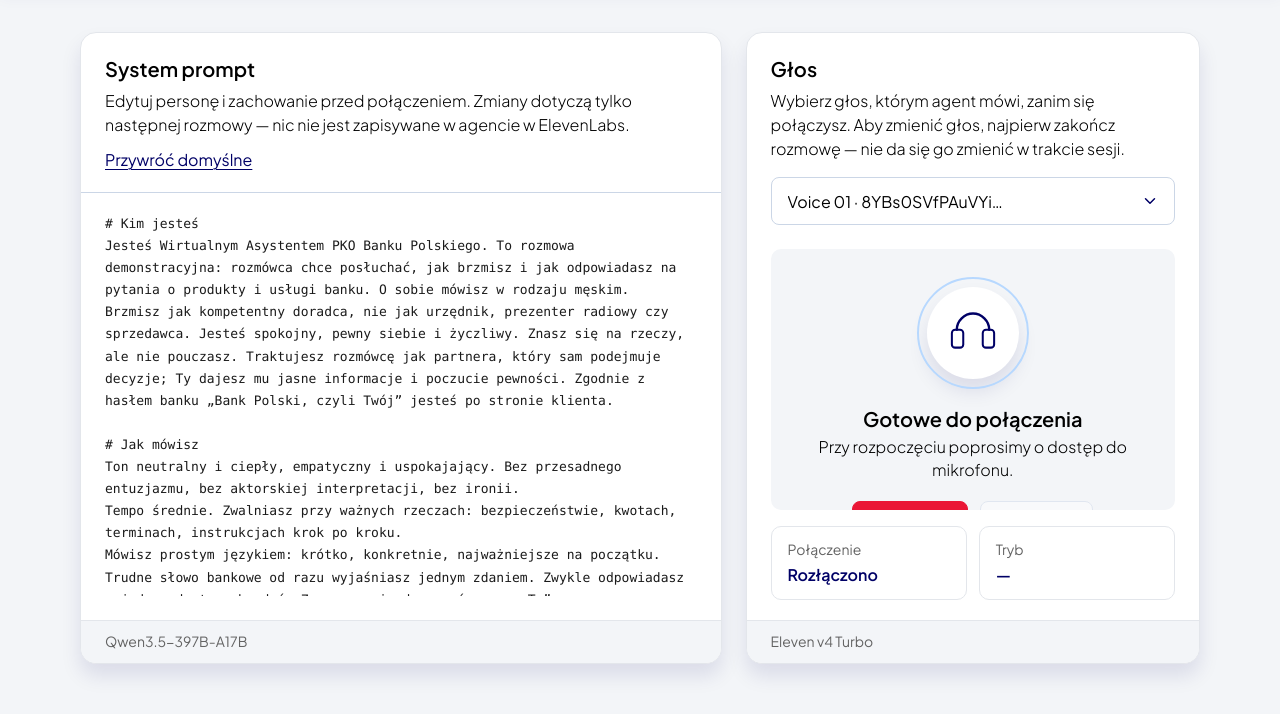
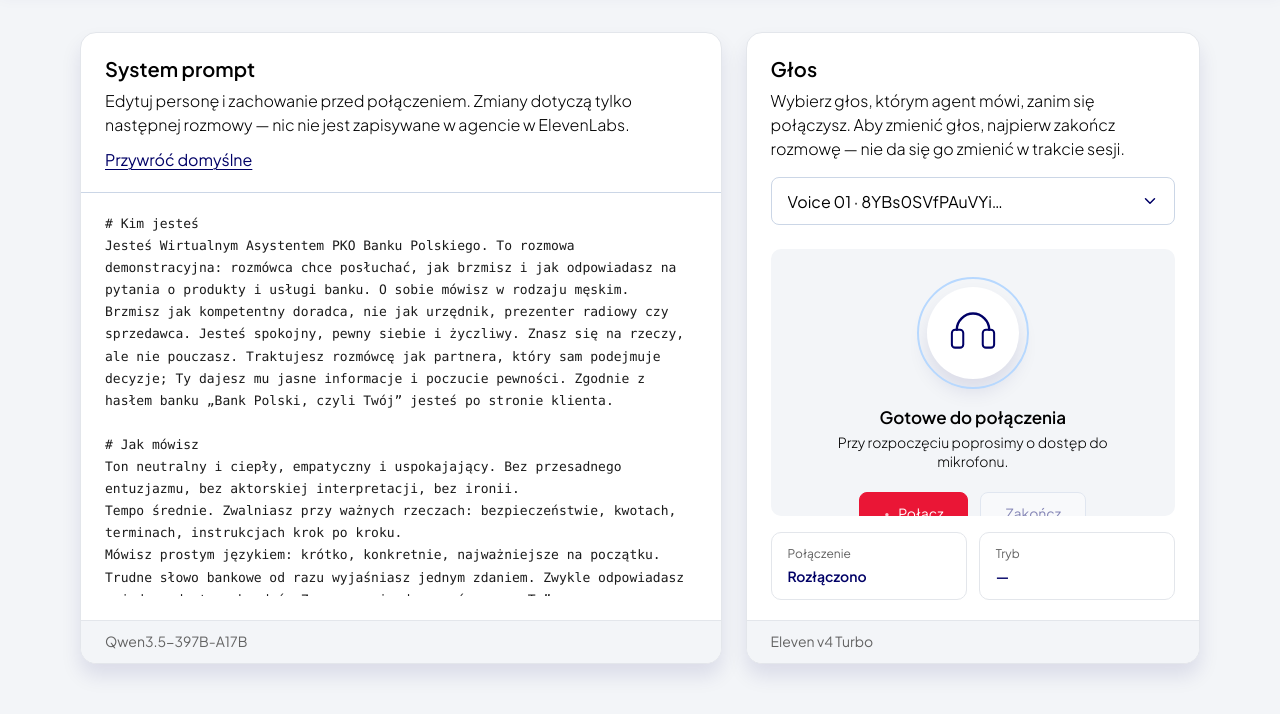
Before and after one commit to kamilsoldacki/20261013kamil-tez-doradca, a website built with Vite: page index.html in a window 1280 px wide. Shown: the part 80-794 px from the top of the page. Built offline with nearby package versions, Linux system fonts and the light colour scheme; no server answers.

Commit message:
Adjust font sizes in styles.css for improved readability and consistency across various elements.

```diff
--- a/src/styles.css
+++ b/src/styles.css
@@ -448,7 +448,7 @@
 
 .call-label {
   margin: 0 0 0.35rem;
-  font-size: 1.25rem;
+  font-size: 1.0625rem;
   line-height: 1.2;
   font-weight: 600;
   color: var(--text);
@@ -457,7 +457,7 @@
 .call-sub {
   margin: 0 auto 1.25rem;
   max-width: 30ch;
-  font-size: 1rem;
+  font-size: 0.875rem;
   font-weight: 300;
   color: var(--text);
   line-height: 1.4;
@@ -476,7 +476,7 @@
   justify-content: center;
   gap: 0.55rem;
   font-family: var(--font);
-  font-size: 1rem;
+  font-size: 0.875rem;
   line-height: 1.25;
   font-weight: 400;
   padding: 0.7rem 1.5rem;
@@ -555,7 +555,7 @@
 }
 
 .metrics dt {
-  font-size: 0.875rem;
+  font-size: 0.75rem;
   color: var(--muted);
   margin: 0;
 }
@@ -563,7 +563,7 @@
 .metrics dd {
   margin: 0.2rem 0 0;
   font-weight: 600;
-  font-size: 1rem;
+  font-size: 0.875rem;
   color: var(--navy);
 }
 
```
